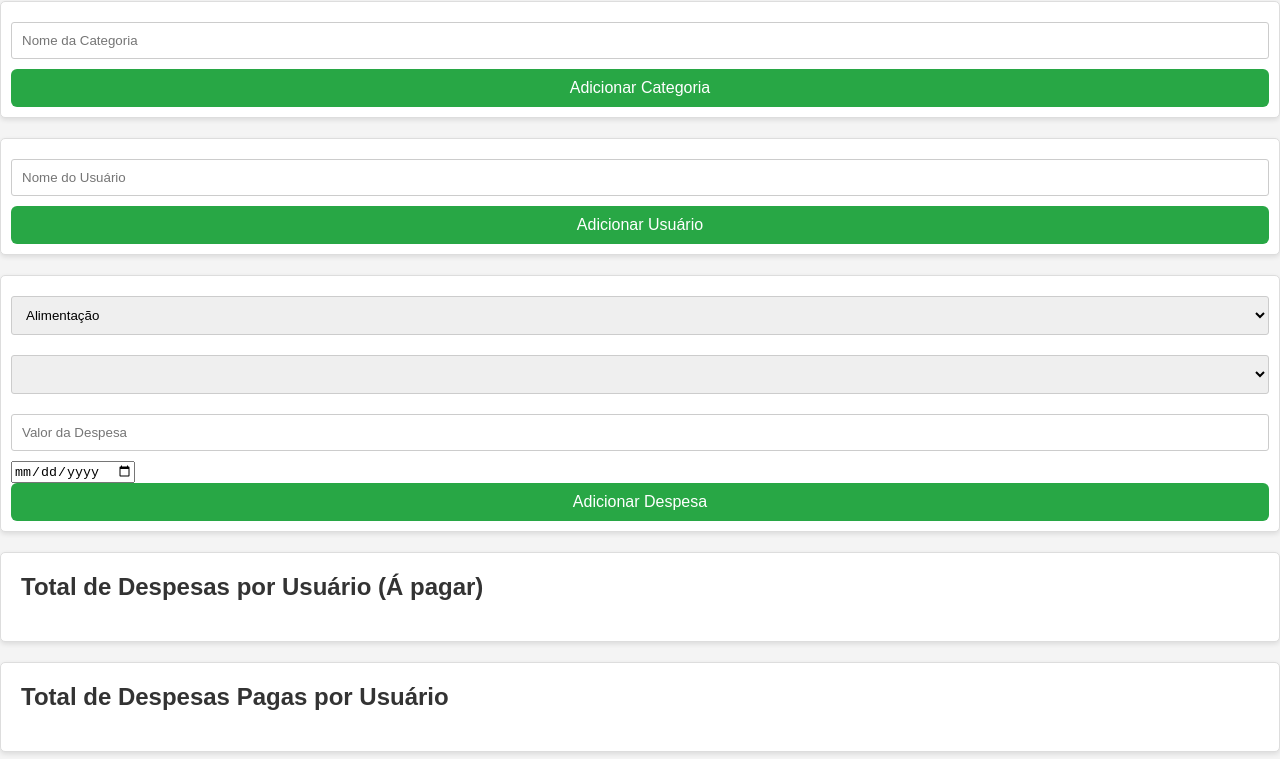
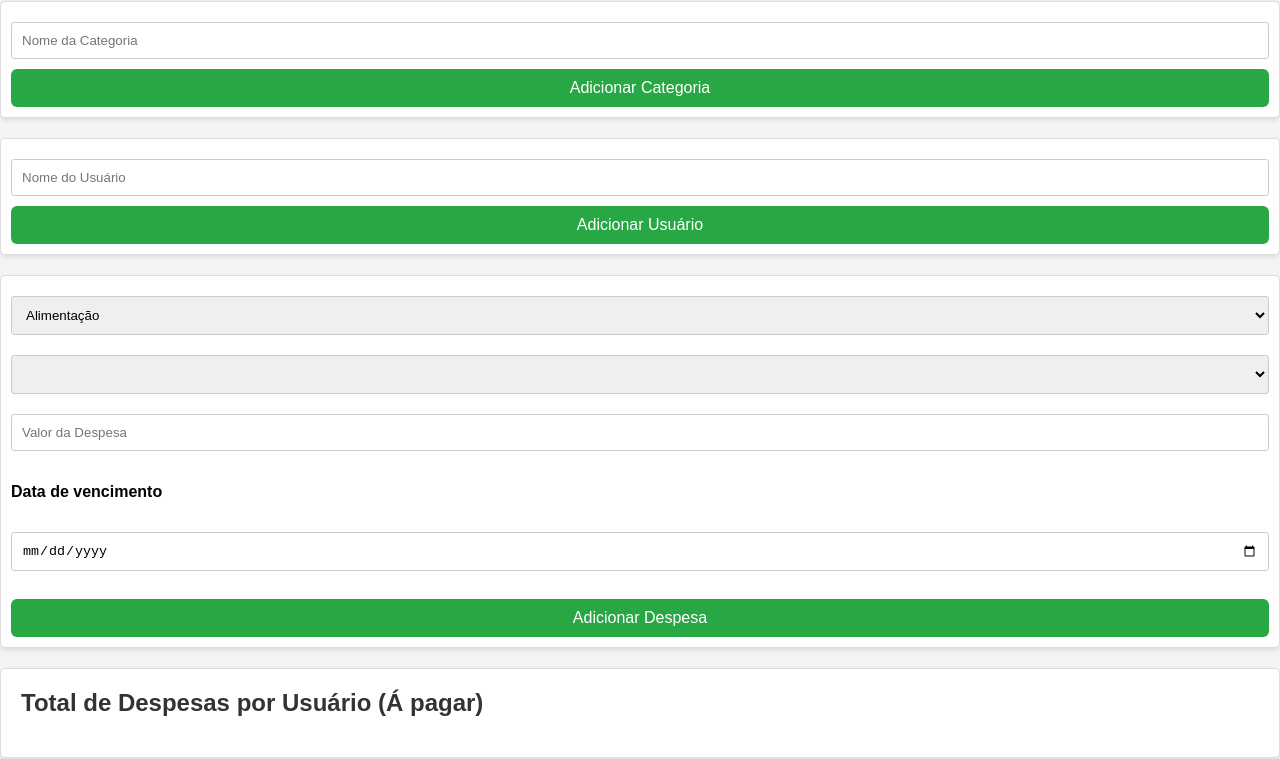
Before and after one commit to Rutger18/gerenciador, a website: page index.html in a window 1280 px wide. Shown: the part 77-836 px from the top of the page. Drawn offline with nearby package versions, Linux system fonts and the light colour scheme.

Commit message:
Campo de vencimento
Alteração do campo de vencimento

```diff
--- a/index.html
+++ b/index.html
@@ -26,7 +26,10 @@
             <!-- Opções de usuários serão preenchidas dinamicamente -->
         </select>
         <input type="number" id="amountInput" placeholder="Valor da Despesa" step="0.01" required>
-        <input type="date" id="dueDateInput" placeholder="Data de Vencimento" required> <!-- Data de vencimento adicionada -->
+        <h4>Data de vencimento</h1>
+        <input type="date" id="dueDateInput" placeholder="Data de Vencimento" required><!-- Data de vencimento adicionada -->
+        <br>
+        <br>
         <button id="criar" type="submit">Adicionar Despesa</button>
     </form>
 
--- a/styles.css
+++ b/styles.css
@@ -22,7 +22,7 @@ form {
     box-shadow: 0 2px 5px rgba(0,0,0,0.1);
 }
 
-input[type="text"], input[type="number"], select {
+input[type="text"], input[type="number"], input[type="date"], select {
     width: 100%;
     padding: 10px;
     margin: 10px 0;
```
Also changed, not shown: app.js (line endings or trailing spaces).
